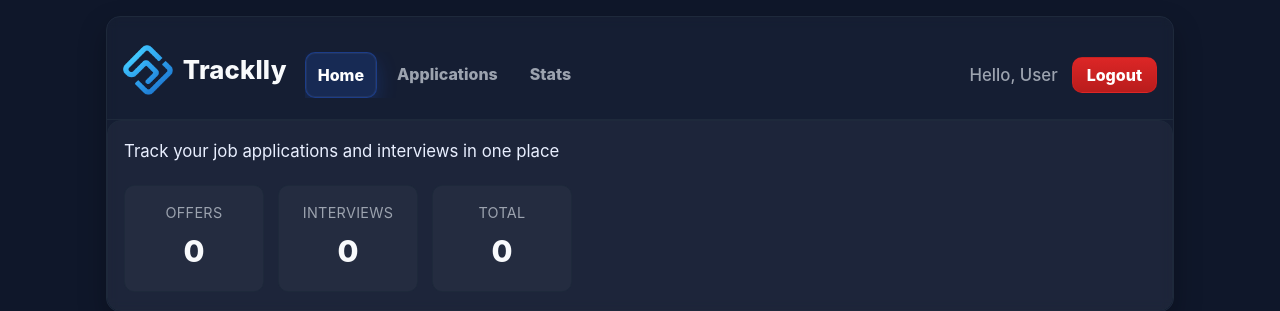
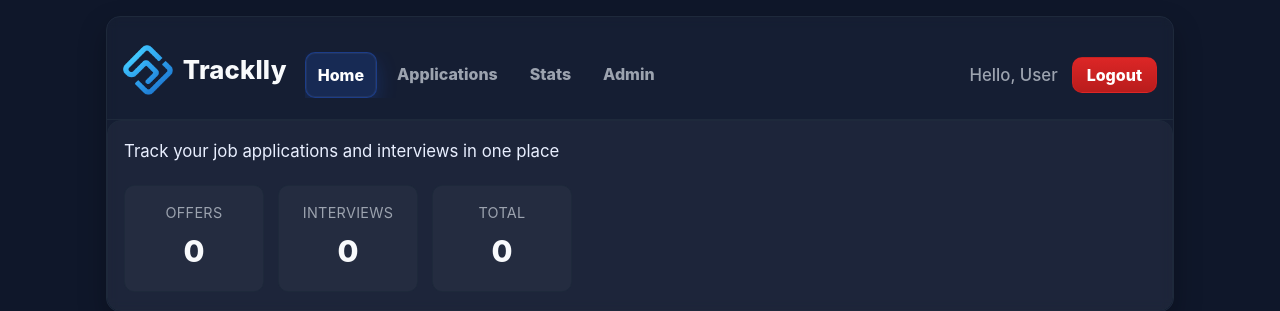
Before and after one commit to JovankaBry/Interviewly, a PHP site: page /pages/home.php in a window 1280 px wide. Shown: the top 311 px of the page. Run offline with PHP 8.4, Linux system fonts and the light colour scheme; the visitor is signed in with stand-in values (Sample User, id 1); data that the repository does not hold is empty.

Commit message:
Added Admin panel button in base

```diff
--- a/Code/includes/base.php
+++ b/Code/includes/base.php
@@ -20,6 +20,7 @@ if (!function_exists('url_for')) {
           'stats.stats'                    => '/pages/stats.php',
           'auth.login'                     => '/auth/login.php',
           'auth.logout'                    => '/auth/logout.php',
+          'admin.index'                    => '/pages/admin/index.php',
       ];
       $path = $map[$name] ?? '#';
       if ($params) {
@@ -318,6 +319,13 @@ $counts = array_merge(['Accepted'=>0,'Interview'=>0,'Pending'=>0,'Rejected'=>0,'
           <a href="<?= htmlspecialchars(url_for('stats.stats')) ?>"
              class="nav-link <?= is_active('stats.stats') ? 'active' : '' ?>"
              <?= is_active('stats.stats') ? 'aria-current="page"' : '' ?>>Stats</a>
+
+          <?php if (function_exists('is_admin') && is_admin()): ?>
+            <!-- ✅ Admin button (only for admins) -->
+            <a href="<?= htmlspecialchars(url_for('admin.index')) ?>"
+               class="nav-link <?= is_active('admin.index') ? 'active' : '' ?>"
+               <?= is_active('admin.index') ? 'aria-current="page"' : '' ?>>Admin</a>
+          <?php endif; ?>
         </div>
 
         <div class="nav-auth">
--- a/Code/pages/application_detail.php
+++ b/Code/pages/application_detail.php
@@ -21,6 +21,7 @@ if (!function_exists('url_for')) {
           'applications.new'               => '/pages/new.php',
           'stats.stats'                    => '/pages/stats.php',
           'auth.logout'                    => '/auth/logout.php',
+          'admin.index'                    => '/pages/admin/index.php',
       ];
       $path = $map[$name] ?? '#';
       if ($params) {
--- a/Code/pages/applications.php
+++ b/Code/pages/applications.php
@@ -20,6 +20,7 @@ function url_for(string $name, array $params = []): string {
         'applications.detail'            => '/pages/application_detail.php', // <-- added
         'stats.stats'                    => '/pages/stats.php',
         'auth.logout'                    => '/auth/logout.php',
+        'admin.index'                    => '/pages/admin/index.php',
     ];
     $path = $map[$name] ?? '#';
     if ($params) {
--- a/Code/pages/home.php
+++ b/Code/pages/home.php
@@ -18,6 +18,7 @@ function url_for(string $name, array $params = []): string {
         'stats.stats'                    => '/pages/stats.php',
         'auth.login'                     => '/auth/login.php',
         'auth.logout'                    => '/auth/logout.php',
+        'admin.index'                    => '/pages/admin/index.php',
     ];
     $path = $map[$name] ?? '#';
     if ($params) {
--- a/Code/pages/new.php
+++ b/Code/pages/new.php
@@ -19,6 +19,7 @@ function url_for(string $name, array $params = []): string {
         'applications.set_status'        => '/pages/set_status.php',
         'stats.stats'                    => '/pages/stats.php',
         'auth.logout'                    => '/auth/logout.php',
+        'admin.index'                    => '/pages/admin/index.php',
     ];
     $path = $map[$name] ?? '#';
     if ($params) {
```
